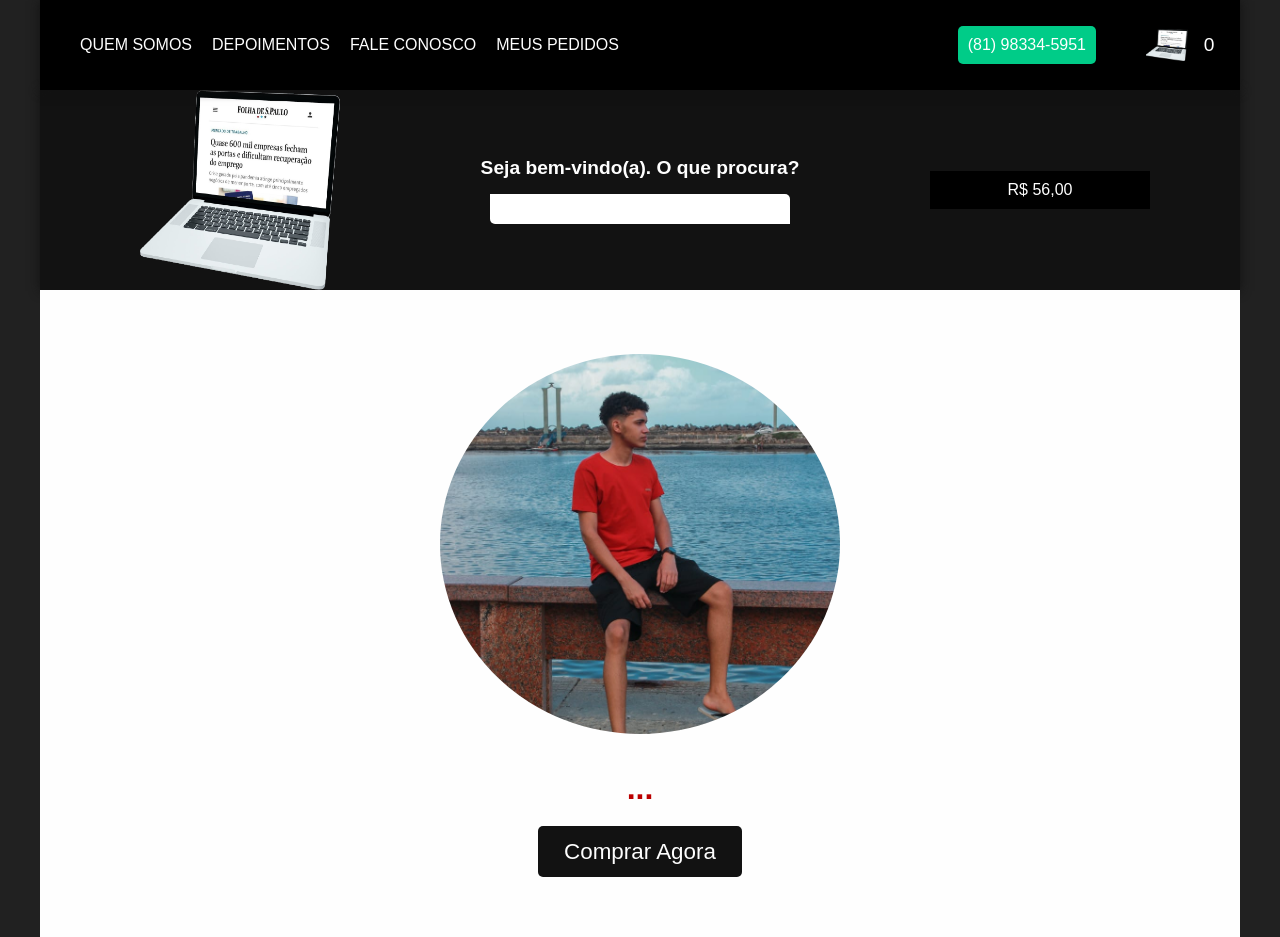
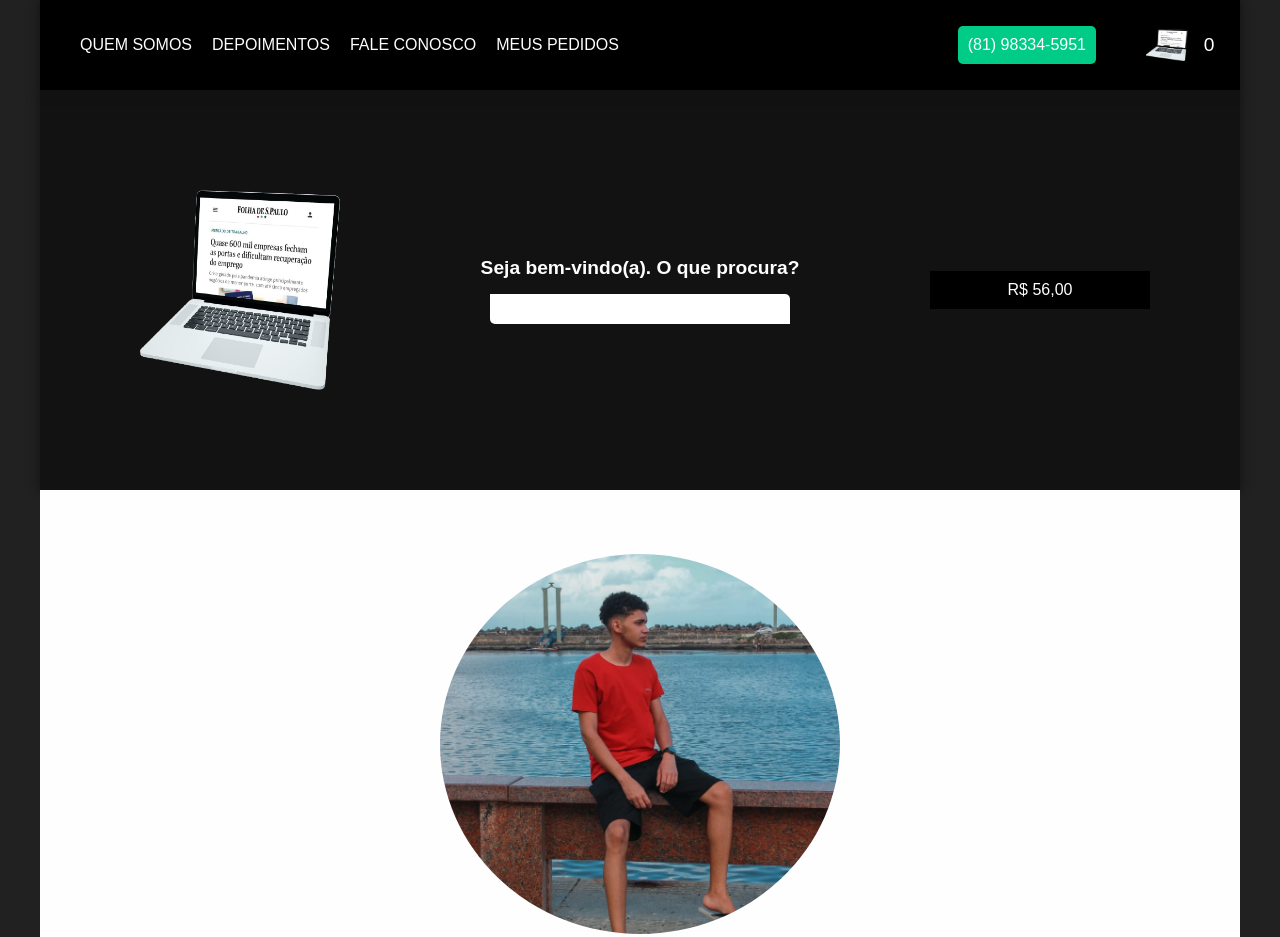
Before and after one commit to kevison-pascoal/e-commerce, a plain HTML site: page index.html in a window 1280 px wide. Shown: the top 937 px of the page. Drawn offline with Linux system fonts and the light colour scheme.

Commit message:
update app:art:

```diff
--- a/css/app.css
+++ b/css/app.css
@@ -11,7 +11,7 @@ code {
 
 .App-header {
   width: 100%;
-  /*height: 25rem;*/
+  height: 25rem;
   top: 5.625rem;
   background-color: #121212;
   box-shadow: 0px 1px 10px #121212;
```
